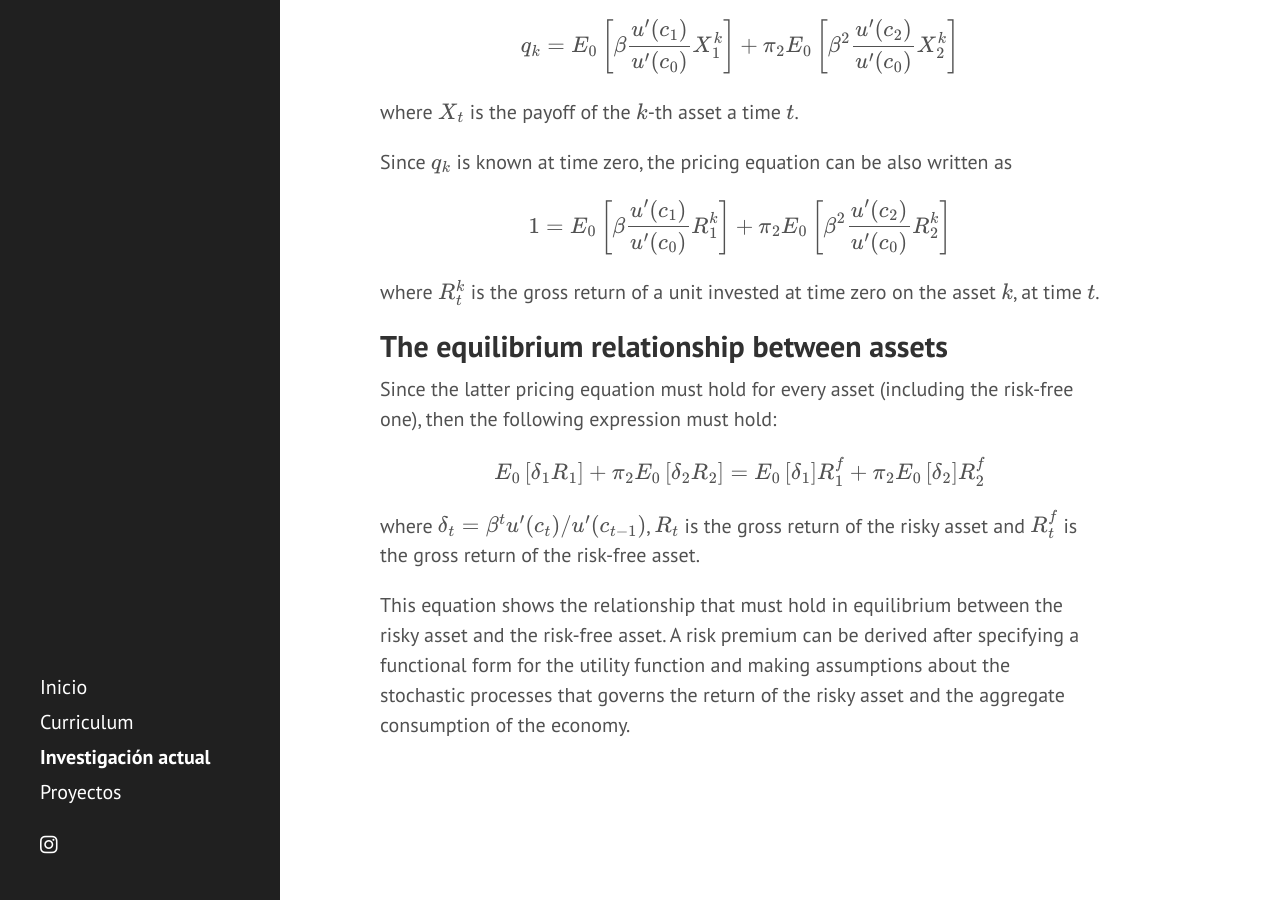
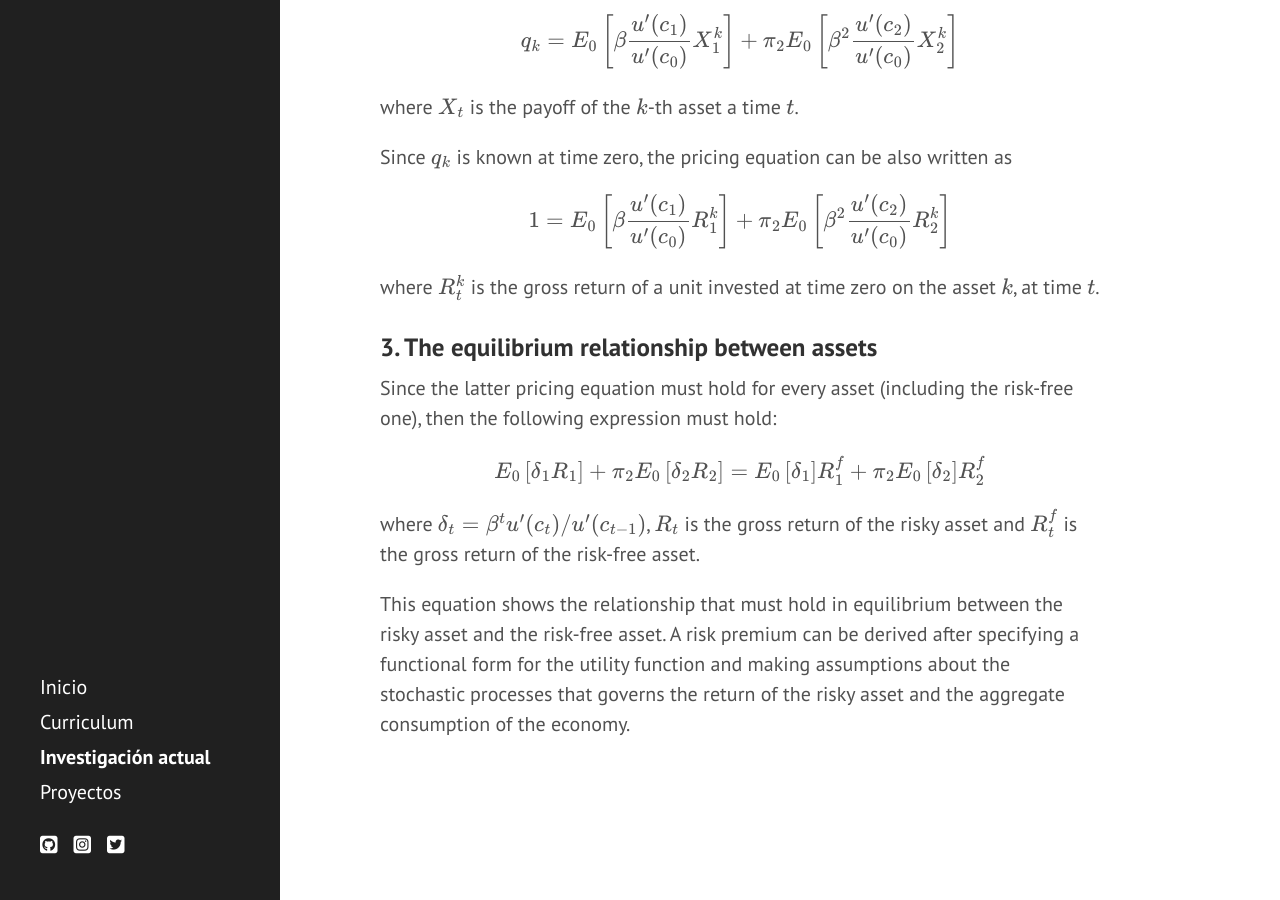
Before and after one commit to r-leo/r-leo.github.io, a Jekyll site: the page built from investigacion.md, in a window 1280 px wide and 900 px high, scrolled down 1644 px. Built offline with Jekyll 4.4.1, drawn with Linux system fonts in a browser that asks for light colours; nearby versions of some CDN libraries.

Commit message:
Various updates

```diff
--- a/_includes/sidebar.html
+++ b/_includes/sidebar.html
@@ -29,6 +29,12 @@
       <!--<a class="sidebar-nav-item" href="{{ site.github.repo }}">GitHub</a>-->
     </nav>
 
-    <p><a href="https://www.instagram.com/rleo.p/"><i class="fab fa-instagram"></i></a> &nbsp; </p>
+    <p>
+    	<a href="https://github.com/rodrigo-lp"><i class="fab fa-github-square"></i></a>
+    	&nbsp;
+    	<a href="https://www.instagram.com/rleo.p/"><i class="fab fa-instagram-square"></i></i></a>
+		&nbsp;
+		<a href="https://twitter.com/rodrigo_leo_"><i class="fab fa-twitter-square"></i></a>
+	</p>
   </div>
 </div>
--- a/investigacion.md
+++ b/investigacion.md
@@ -11,7 +11,7 @@ El ajuste estadístico del modelo de equilibro general en dos periodos que const
 
 ---
 
-## 1. A pure exchange economy
+### 1. A pure exchange economy
 
 Consider a three-period pure exchange economy. At \\(t=0\\) there is an open market for two types of financial asset: a risky one and a risk-free one. The agents, provided with an initial endowment \\(\omega\\), must find an optimal investment portfolio to transfer its wealth across time (as in an Arrow-Debreu economy). There are two types of agents: *type 1* agents obtain utility from consuming only at \\(t=1\\), while *type 2* agents can freely consume at every period. Type 1 agents can be regarded then as agents who suffer a *consumption shock*, in the form of an illness, an emergency or other non-insured future event. The key insight here is that at time \\(t=0\\) the agents do not know their type, so they must make their investment decisions facing a fundamental uncertainty about their future consumption path. Therefore, the uncertainty in the model comes from two different sources:
 
@@ -27,7 +27,7 @@ which can be reduced to
 \\[ E_0[u(c_0) + \beta u(c_1) + \pi_2 \beta^2(c_2)] \\]
 
 
-## 2. Equilibrium
+### 2. Equilibrium
 
 The equilibrium of this economy is characterized as a Radner equilibrium where the following conditions must hold:
 
@@ -48,7 +48,7 @@ Since \\(q_k\\) is known at time zero, the pricing equation can be also written
 where \\(R^k_t\\) is the gross return of a unit invested at time zero on the asset \\(k\\), at time \\(t\\).
 
 
-## The equilibrium relationship between assets
+### 3. The equilibrium relationship between assets
 
 Since the latter pricing equation must hold for every asset (including the risk-free one), then the following expression must hold:
 
```
